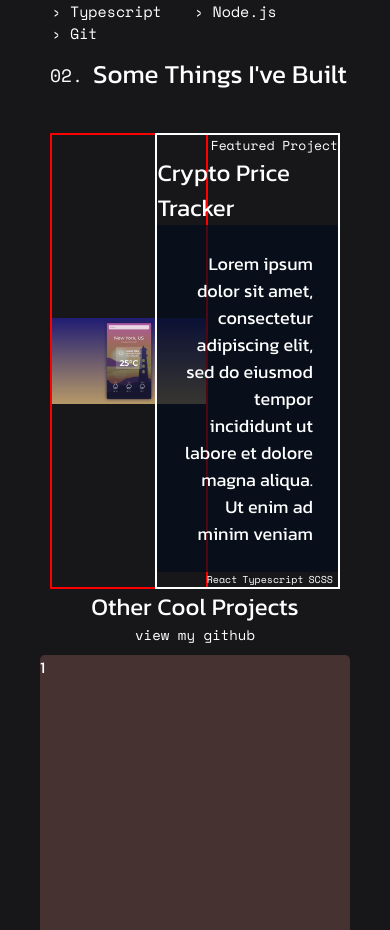
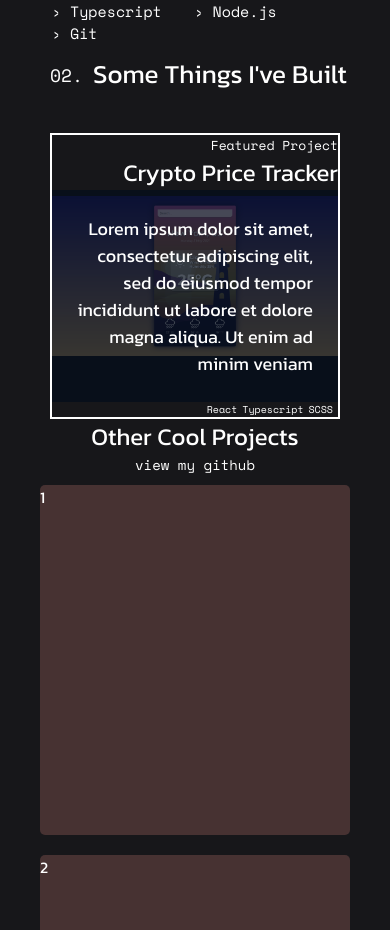
Before and after one commit to Loliburta/portfolio-v2, a React (Create React App) app: page / in a window 390 px wide. Shown: the part 1603-2533 px from the top of the page. Built offline with nearby package versions, Linux system fonts and the light colour scheme.

Commit message:
project resizing

```diff
--- a/src/components/projects/_Projects.scss
+++ b/src/components/projects/_Projects.scss
@@ -33,14 +33,13 @@
   &__list {
     font-size: 10px;
     &__item {
-      max-width: 1000px;
-      max-height: 500px;
+      width: 100%;
       display: grid;
-      grid-template-columns: 1fr 1fr 1fr 1fr 1fr 1fr 1fr 1fr 1fr 1fr 1fr;
+      grid-template-columns: 1fr 1fr 1fr 1fr 1fr 1fr 1fr 1fr 1fr 1fr 1fr 1fr;
       grid-template-rows: 1fr;
       gap: 0px 0px;
       &__content {
-        grid-area: 1 / 5 / 2 / 12;
+        grid-area: 1 / 7 / 2 / 13;
         display: flex;
         flex-direction: column;
         justify-content: center;
@@ -82,7 +81,7 @@
         }
       }
       &__imageDiv {
-        grid-area: 1 / 1 / 2 / 7;
+        grid-area: 1 / 1 / 2 / 8;
         border: 2px solid red;
         display: flex;
         align-items: center;
@@ -95,11 +94,18 @@
   }
 }
 @media (max-width: 1080px) {
+  .projects__list__item__content {
+    grid-area: 1 / 5 / 2 / 13;
+  }
   .projects__heading::after {
     width: 200px;
   }
 }
 @media (max-width: 768px) {
+  .projects__list__item__content,
+  .projects__list__item__imageDiv {
+    grid-column: 1 / -1;
+  }
   .projects_.projects__heading::after {
     width: 100%;
   }
--- a/src/index.css
+++ b/src/index.css
@@ -429,12 +429,11 @@ a {
 }
 
 .projects__list__item {
-  max-width: 1000px;
-  max-height: 500px;
+  width: 100%;
   display: -ms-grid;
   display: grid;
-  -ms-grid-columns: 1fr 1fr 1fr 1fr 1fr 1fr 1fr 1fr 1fr 1fr 1fr;
-      grid-template-columns: 1fr 1fr 1fr 1fr 1fr 1fr 1fr 1fr 1fr 1fr 1fr;
+  -ms-grid-columns: 1fr 1fr 1fr 1fr 1fr 1fr 1fr 1fr 1fr 1fr 1fr 1fr;
+      grid-template-columns: 1fr 1fr 1fr 1fr 1fr 1fr 1fr 1fr 1fr 1fr 1fr 1fr;
   -ms-grid-rows: 1fr;
       grid-template-rows: 1fr;
   gap: 0px 0px;
@@ -443,9 +442,9 @@ a {
 .projects__list__item__content {
   -ms-grid-row: 1;
   -ms-grid-row-span: 1;
-  -ms-grid-column: 5;
-  -ms-grid-column-span: 7;
-  grid-area: 1 / 5 / 2 / 12;
+  -ms-grid-column: 7;
+  -ms-grid-column-span: 6;
+  grid-area: 1 / 7 / 2 / 13;
   display: -webkit-box;
   display: -ms-flexbox;
   display: flex;
@@ -525,8 +524,8 @@ a {
   -ms-grid-row: 1;
   -ms-grid-row-span: 1;
   -ms-grid-column: 1;
-  -ms-grid-column-span: 6;
-  grid-area: 1 / 1 / 2 / 7;
+  -ms-grid-column-span: 7;
+  grid-area: 1 / 1 / 2 / 8;
   border: 2px solid red;
   display: -webkit-box;
   display: -ms-flexbox;
@@ -544,12 +543,23 @@ a {
 }
 
 @media (max-width: 1080px) {
+  .projects__list__item__content {
+    -ms-grid-row: 1;
+    -ms-grid-row-span: 1;
+    -ms-grid-column: 5;
+    -ms-grid-column-span: 8;
+    grid-area: 1 / 5 / 2 / 13;
+  }
   .projects__heading::after {
     width: 200px;
   }
 }
 
 @media (max-width: 768px) {
+  .projects__list__item__content,
+  .projects__list__item__imageDiv {
+    grid-column: 1 / -1;
+  }
   .projects_.projects__heading::after {
     width: 100%;
   }
```
Also changed, not shown: 1 other file (tests, documents, lock files or other folders).
